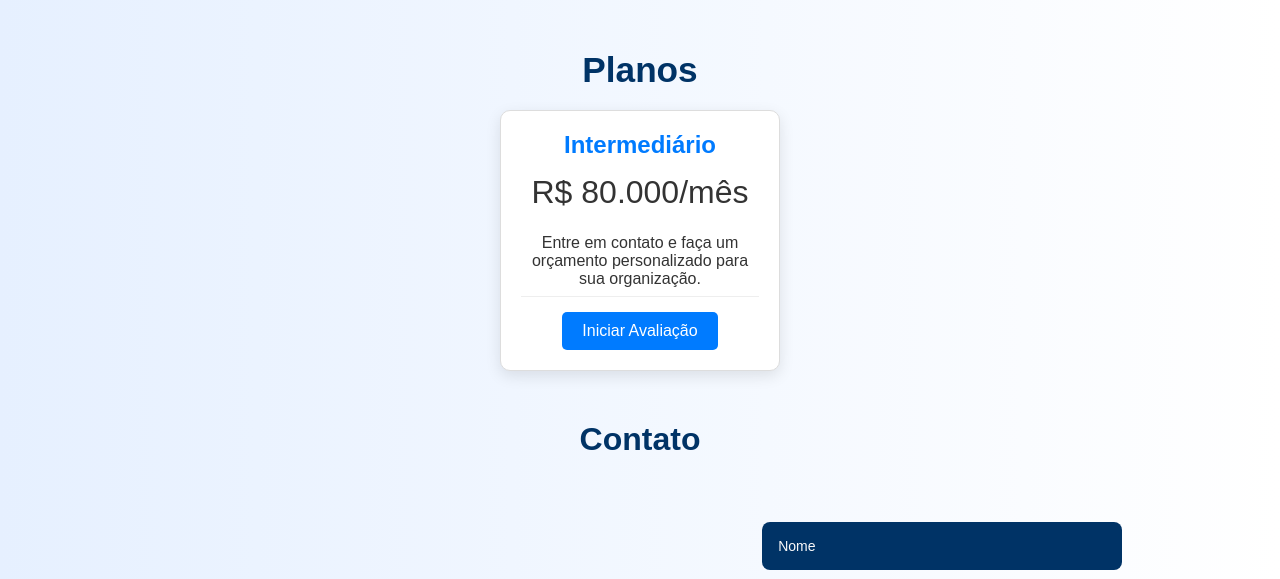
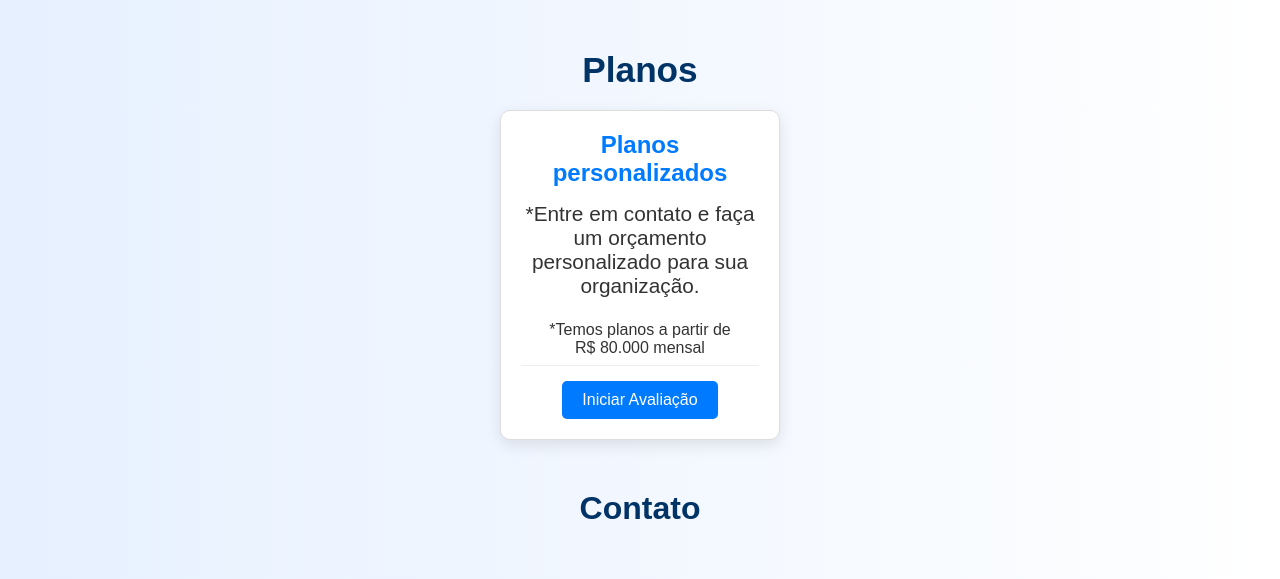
Before and after one commit to wallisson-23/SistemaHomeCare, a plain HTML site: page index.html in a window 1280 px wide. Shown: the part 2180-2759 px from the top of the page. Drawn offline with nearby package versions, Linux system fonts and the light colour scheme.

Commit message:
versão att

```diff
--- a/index.html
+++ b/index.html
@@ -208,10 +208,10 @@
 
                 <!-- Plano Intermediário -->
                 <div class="plan">
-                    <h3>Intermediário</h3>
-                    <p class="price">R$ 80.000/mês</p>
+                    <h3>Planos personalizados</h3>
+                    <p class="price">*Entre em contato e faça um orçamento personalizado para sua organização.</p>
                     <ul>
-                        <li>Entre em contato e faça um orçamento personalizado para sua organização.</li>
+                        <li>*Temos planos a partir de R$ 80.000 mensal</li>
                     </ul>
                     <a href="#contact"> <button>Iniciar Avaliação</button></a>
                 </div>
--- a/style.css
+++ b/style.css
@@ -458,7 +458,7 @@ main {
 }
 
 .plan .price {
-    font-size: 2em;
+    font-size: 1.3em;
     color: #333;
     margin: 15px 0;
 }
```
